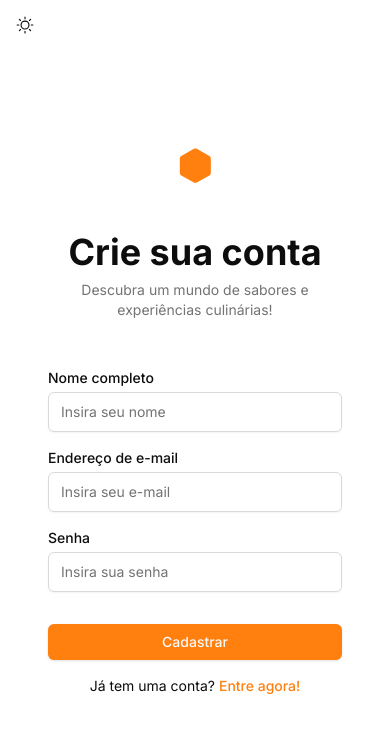
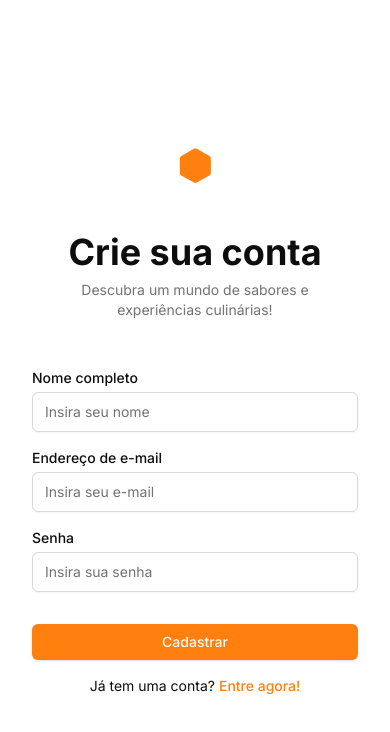
Before and after one commit to diogo-kappaun/food-explorer-web, a React (Vite) app: page /signup in a window 390 px wide. Shown: the top 732 px of the page. Built offline with nearby package versions, Linux system fonts and the light colour scheme.

Commit message:
:lipstick: style: Change padding and disable theme toggler

```diff
--- a/src/pages/SignIn.jsx
+++ b/src/pages/SignIn.jsx
@@ -8,7 +8,6 @@
 import { Button } from '../components/Button'
 import { ButtonText } from '../components/ButtonText'
 import { Logo } from '../components/Logo'
-import { ThemeToggler } from '../components/ThemeToggler'
 import { useAuth } from '../hooks/auth'
 
 export function SignIn() {
@@ -38,7 +37,7 @@
   }
   return (
     <div className="h-screen md:grid md:grid-cols-auth">
-      <div className="flex h-full flex-col items-center justify-center gap-12 p-12">
+      <div className="flex h-full flex-col items-center justify-center gap-12 p-8 sm:p-12">
         <Logo className="w-8" />
 
         <div className="flex flex-col items-center gap-2">
@@ -100,8 +99,6 @@
       </div>
 
       <div className="hidden h-screen bg-auth-banner bg-cover bg-center md:block" />
-
-      <ThemeToggler />
     </div>
   )
 }
--- a/src/pages/SignUp.jsx
+++ b/src/pages/SignUp.jsx
@@ -11,7 +11,6 @@
 import { Button } from '../components/Button'
 import { ButtonText } from '../components/ButtonText'
 import { Logo } from '../components/Logo'
-import { ThemeToggler } from '../components/ThemeToggler'
 
 export function SignUp() {
   const [name, setName] = useState('')
@@ -99,7 +98,7 @@
 
   return (
     <div className="h-screen md:grid md:grid-cols-auth">
-      <div className="flex h-full flex-col items-center justify-center gap-12 p-12">
+      <div className="flex h-full flex-col items-center justify-center gap-12 p-8 sm:p-12">
         <Logo className="w-8" />
 
         <div className="flex flex-col items-center gap-2">
@@ -176,8 +175,6 @@
       </div>
 
       <div className="hidden h-screen bg-auth-banner bg-cover bg-center md:block" />
-
-      <ThemeToggler />
     </div>
   )
 }
```
